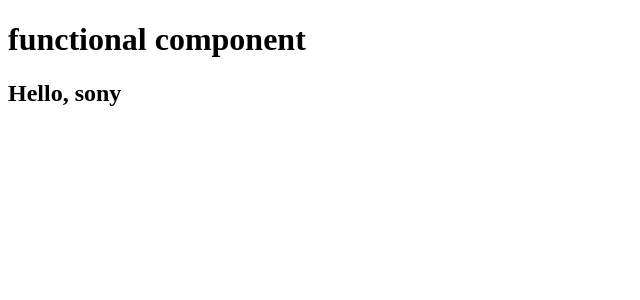
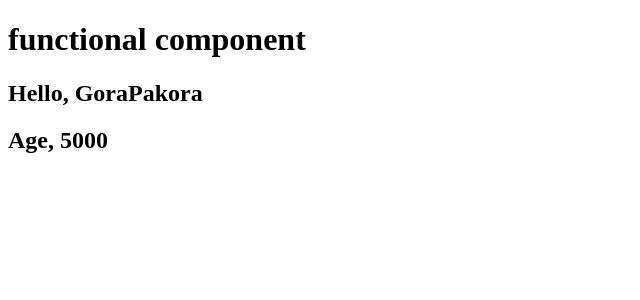
Before and after one commit to shriyasingh03/react-questions, a React (Vite) app: page / in a window 1280 px wide. Shown: the top 300 px of the page, without its empty margins (0-640 px from the left). Built offline with nearby package versions, Linux system fonts and the light colour scheme.

Commit message:
Updated app.jsx for question-1

```diff
--- a/src/App.jsx
+++ b/src/App.jsx
@@ -3,14 +3,19 @@ import reactLogo from './assets/react.svg'
 import viteLogo from '/vite.svg'
 import './App.css'
 
-function Greeting({name}){
-  return <h2>Hello, {name}</h2>;
+// How do you create a functional component that accepts multiple props (name, age) and displays them?
+// 💡 Modify the Greeting component to take both name and age as props and display them.
+function Greeting({name,age}){
+  return <><h2>Hello, {name}</h2>
+
+  <h2>Age, {age}</h2></>
+
 }
 
 function App() {
   return <div>
   <h1>functional component</h1>
-  <Greeting name={"sony"}></Greeting>
+  <Greeting name={"GoraPakora"} age={5000}></Greeting>
   </div>
 
 
```
